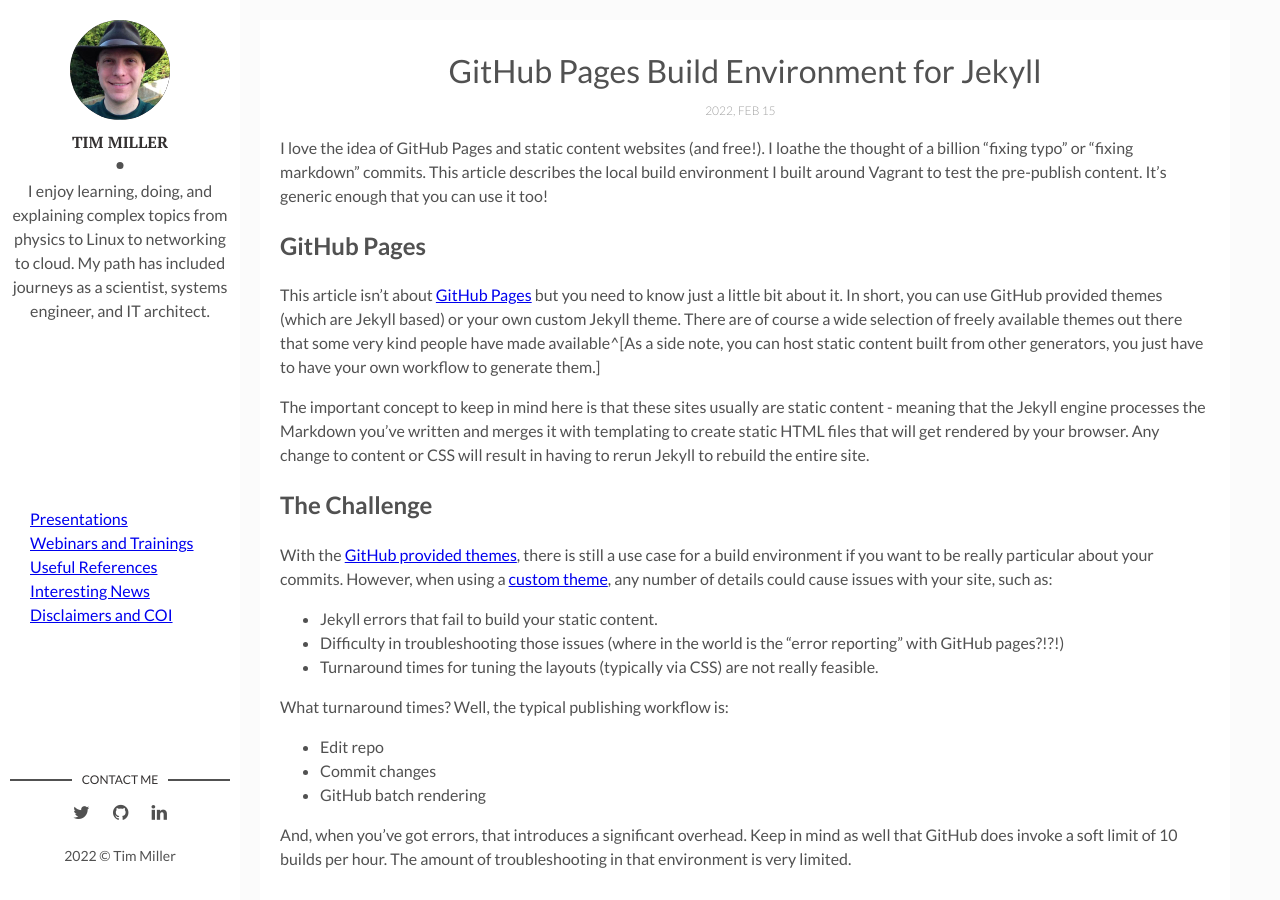
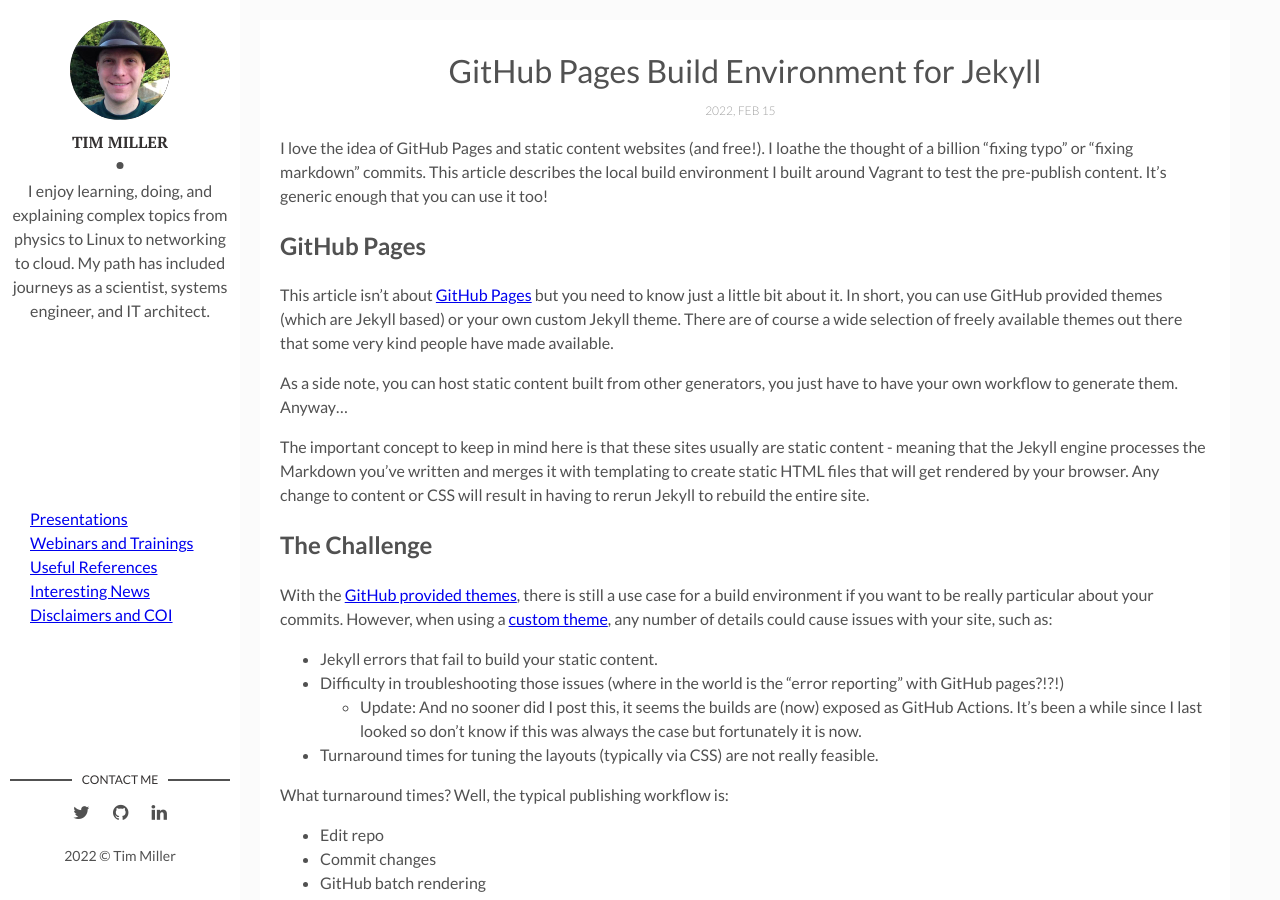
Before and after one commit to broadcaststorm/broadcaststorm.github.io, a Jekyll site: the page built from _posts/2022-02-15-github-pages-build-environment.md, in a window 1280 px wide and 900 px high. Built offline with Jekyll 4.4.1, drawn with Linux system fonts in a browser that asks for light colours.

Commit message:
Fix the non-working footnote - shot in the dark. Update post regarding Actions

```diff
--- a/_posts/2022-02-15-github-pages-build-environment.md
+++ b/_posts/2022-02-15-github-pages-build-environment.md
@@ -17,9 +17,10 @@ This article isn't about
 but you need to know just a little bit about it. In short, you can use
 GitHub provided themes (which are Jekyll based) or your own custom Jekyll
 theme.  There are of course a wide selection of freely available themes
-out there that some very kind people have made available^[As a side note,
-you can host static content built from other generators, you just have
-to have your own workflow to generate them.]
+out there that some very kind people have made available.
+
+As a side note, you can host static content built from other generators,
+you just have to have your own workflow to generate them. Anyway...
 
 The important concept to keep in mind here is that these sites
 usually are static content - meaning that the Jekyll engine processes
@@ -39,6 +40,9 @@ any number of details could cause issues with your site, such as:
 - Jekyll errors that fail to build your static content.
 - Difficulty in troubleshooting those issues (where in the world is
 the "error reporting" with GitHub pages?!?!)
+    - Update: And no sooner did I post this, it seems the builds are
+(now) exposed as GitHub Actions. It's been a while since I last looked
+so don't know if this was always the case but fortunately it is now.
 - Turnaround times for tuning the layouts (typically via CSS) are
 not really feasible.
 
```
